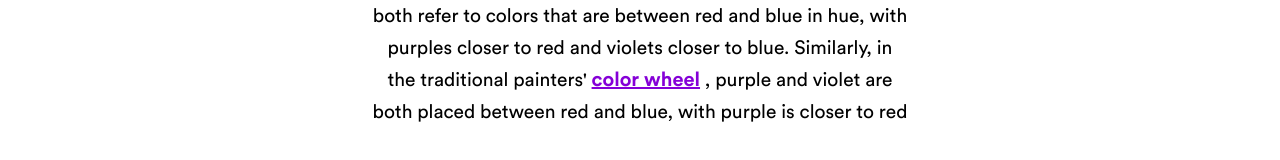
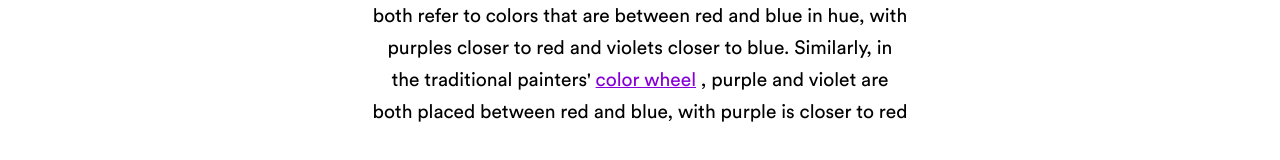
Before and after one commit to maaaaciej/dekodetest, a React (Create React App) app: page /teft/circles/purple-circles in a window 1280 px wide. Shown: the part 558-718 px from the top of the page. Built offline with nearby package versions, Linux system fonts and the light colour scheme.

Commit message:
fixed small font-typo in the post container

```diff
--- a/src/pages/PostContainer/postcontainer.styles.scss
+++ b/src/pages/PostContainer/postcontainer.styles.scss
@@ -13,7 +13,7 @@
     margin: auto;
 
     a {
-      @extend .links;
+      font-family: Circular Std Book;
       text-decoration: underline;
       color: global.$main-purple;
     }
```
